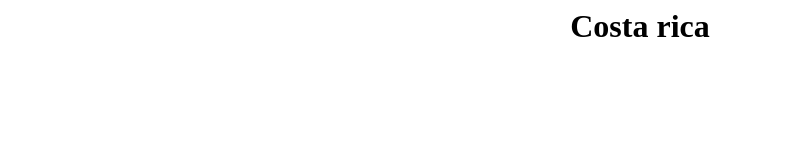
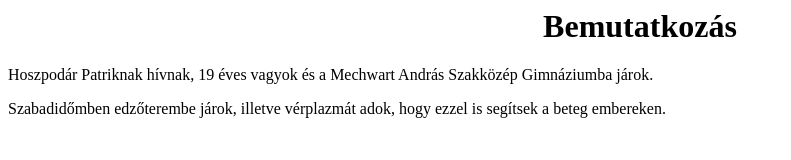
Before and after one commit to sneekysnickers/sneekysnickers.github.io, a plain HTML site: page index.html in a window 1280 px wide. Shown: the whole page, without its empty margins (0-791 px from the left). Drawn offline with Linux system fonts and the light colour scheme.

Commit message:
Update index.html

```diff
--- a/index.html
+++ b/index.html
@@ -1,8 +1,10 @@
 
 <html>
-<head><title>Travel to costa rica</title> </head>
+<head><title>Bemutatkozás</title> </head>
 <body>
-<h1 align= "center"> Costa rica</h1>
+<h1  align="center">Bemutatkozás</h1>
+  <p>Hoszpodár Patriknak hívnak, 19 éves vagyok és a Mechwart András Szakközép Gimnáziumba járok.</p>
+  <p>Szabadidőmben edzőterembe járok, illetve vérplazmát adok, hogy ezzel is segítsek a beteg embereken.</p>
 <table>
 <tr>
 <td> </td>
```
